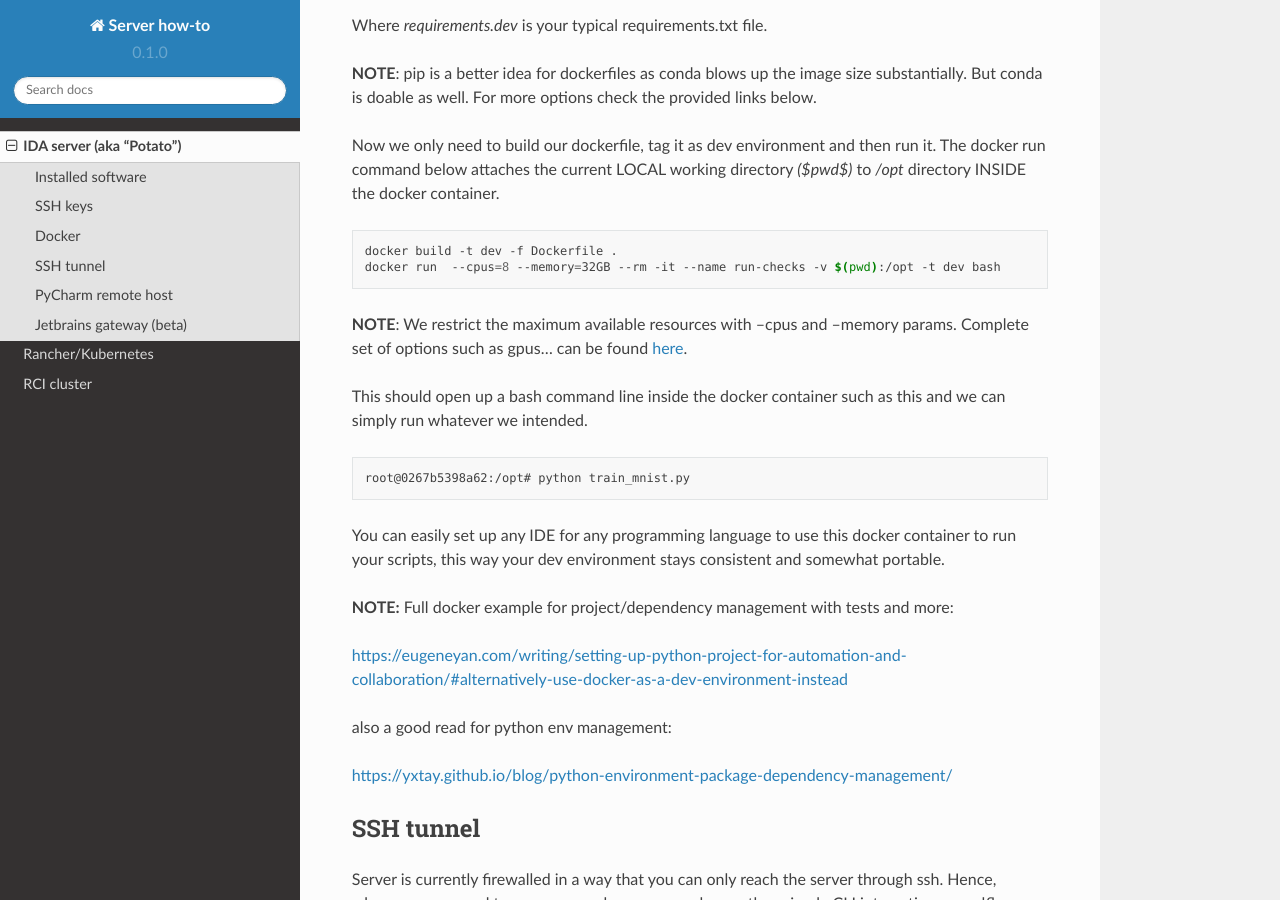
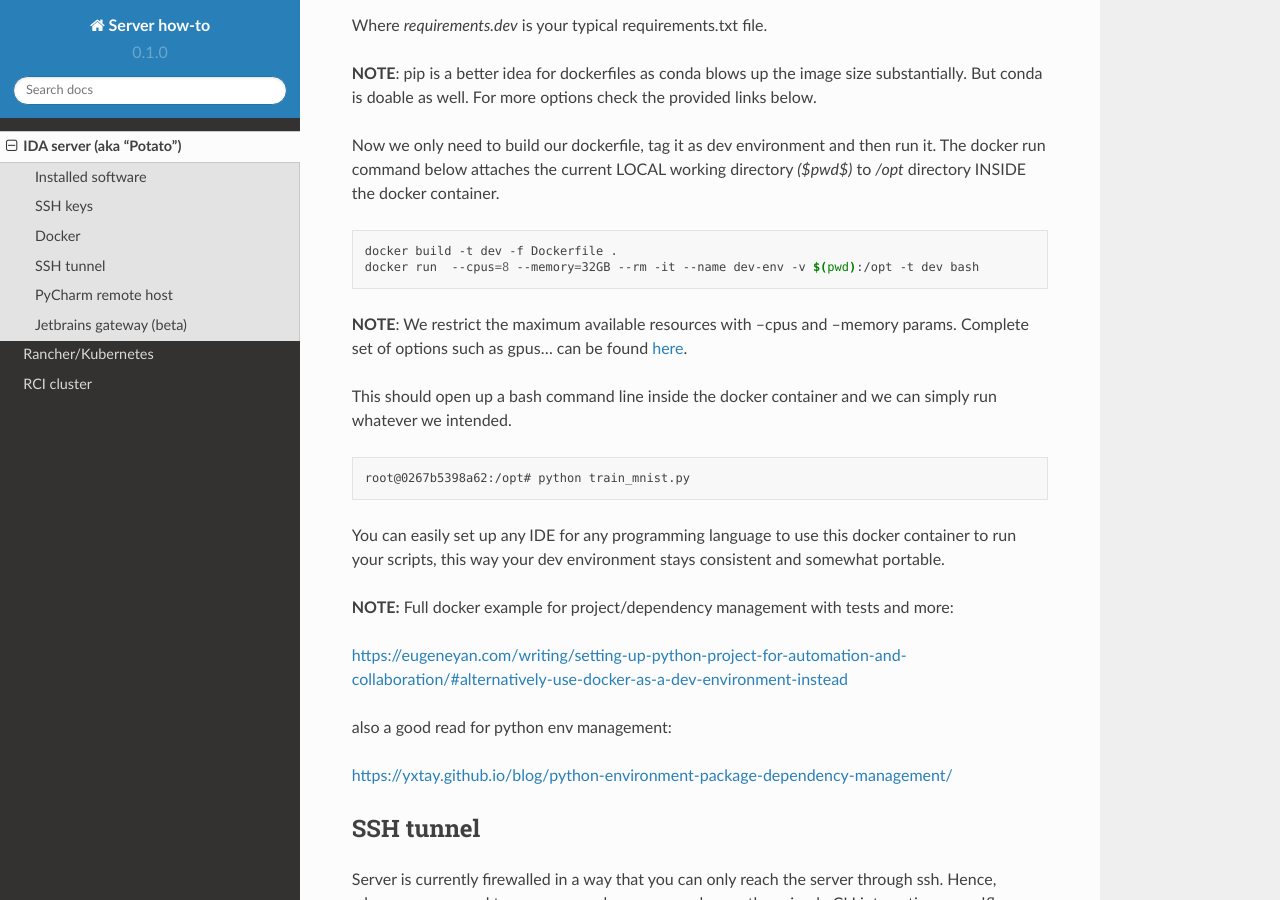
Before and after one commit to mat-ej/potato-server, a Sphinx documentation site: the page built from docs/source/ida-server.rst, in a window 1280 px wide and 900 px high, scrolled down 1390 px. Built offline with Sphinx 7.4.7 and the Read the Docs theme 2.0.0, drawn with Linux system fonts in a browser that asks for light colours.

Commit message:
ida server docs.

```diff
--- a/docs/source/ida-server.rst
+++ b/docs/source/ida-server.rst
@@ -74,11 +74,11 @@ The docker run command below attaches the current LOCAL working directory *($pwd
 .. code-block:: bash
 
     docker build -t dev -f Dockerfile .
-    docker run  --cpus=8 --memory=32GB --rm -it --name run-checks -v $(pwd):/opt -t dev bash
+    docker run  --cpus=8 --memory=32GB --rm -it --name dev-env -v $(pwd):/opt -t dev bash
 
 **NOTE**: We restrict the maximum available resources with --cpus and --memory params. Complete set of options such as gpus... can be found `here <https://docs.docker.com/config/containers/resource_constraints/>`_.
 
-This should open up a bash command line inside the docker container such as this and we can simply run whatever we intended.
+This should open up a bash command line inside the docker container and we can simply run whatever we intended.
 
 .. code-block:: bash
 
```
